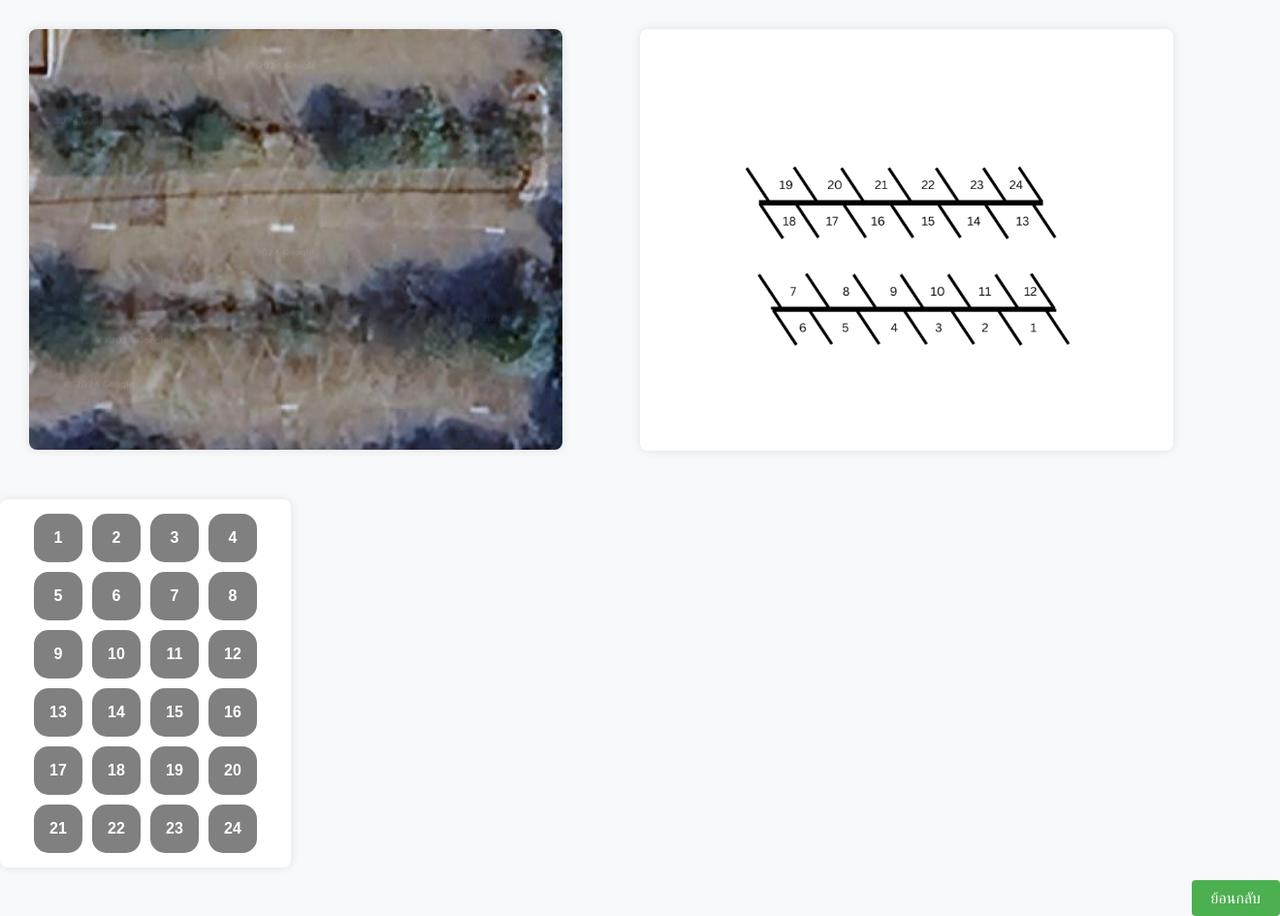
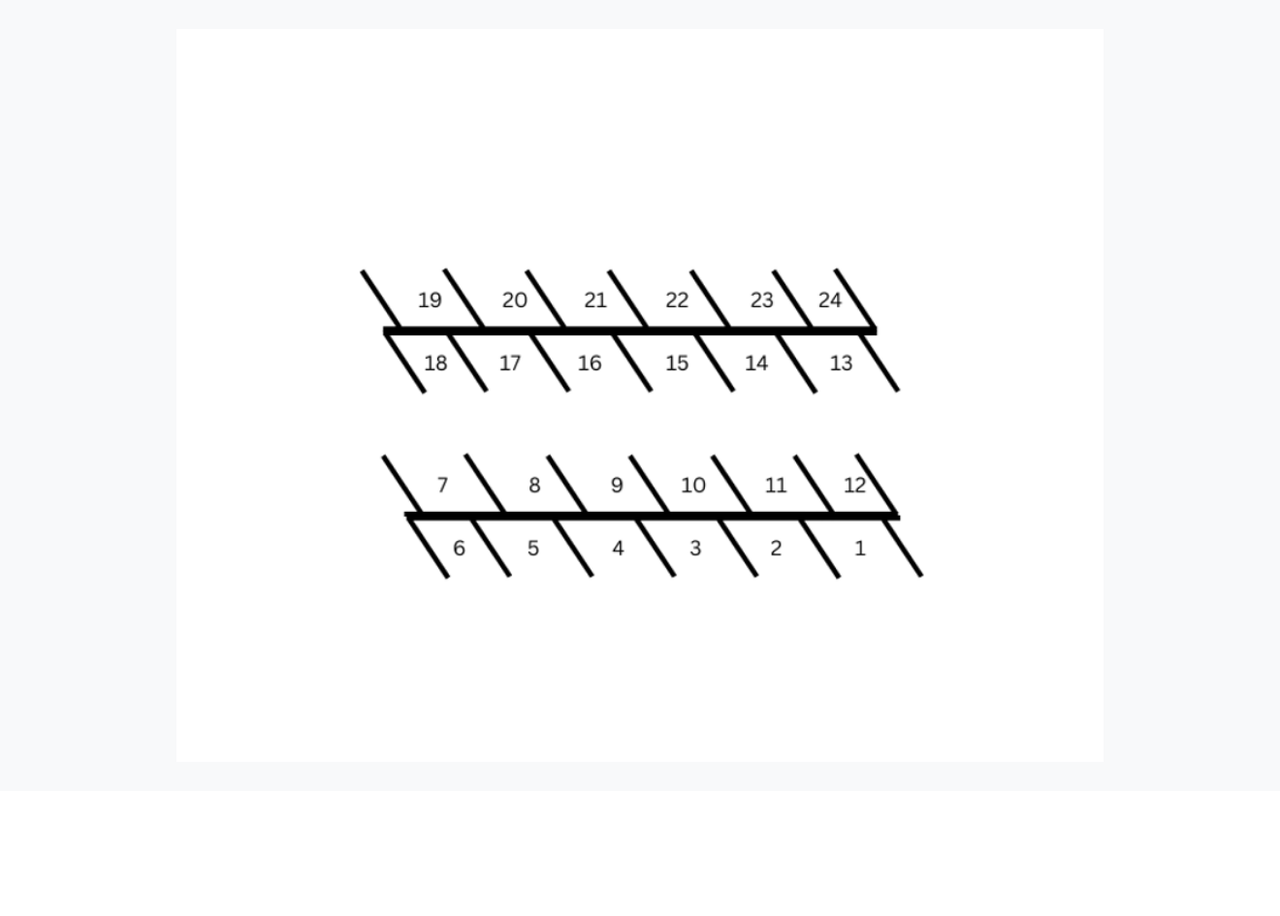
Before and after one commit to kengklaubu/Finall-Project-Selected-topics, a Django app: page /sc-parking/1/ in a window 1320 px wide. Shown: the part 60-1005 px from the top of the page at 97% size. After the commit the page ends 658 px from the top, so only its background shows below. Run offline with Django 5.2, Linux system fonts and the light colour scheme; the visitor is signed in with stand-in values (Sample User, id 1); some libraries are stand-ins or nearby versions.

Commit message:
feat:Update SVG and AnotherPage

```diff
--- a/easypark/templates/easypark/reserve_page.html
+++ b/easypark/templates/easypark/reserve_page.html
@@ -84,10 +84,7 @@
         </div>
 
         <!-- ปุ่มย้อนกลับ -->
-        <a href="{% url 'parking_location' location=location date=date %}"
-            class="mt-4 inline-block bg-gray-300 text-gray-700 px-4 py-2 rounded-lg hover:bg-gray-400 transition">
-            ย้อนกลับ
-        </a>
+
 
     </div>
 
--- a/easypark/templates/easypark/sc_parking.html
+++ b/easypark/templates/easypark/sc_parking.html
@@ -71,6 +71,7 @@
             box-shadow: 0 4px 8px rgba(0, 0, 0, 0.1);
         }
     </style>
+    <script src="https://code.jquery.com/jquery-3.6.4.min.js"></script>
 </head>
 
 <body>
@@ -91,48 +92,14 @@
         </div>
     </div>
 
-    <!-- Main Content Section -->
-    <div class="container">
-        <!-- Map Section -->
-        <div class="map-container">
-            <img src="{% static 'image/sc_parking_map.png' %}" alt="Parking Map">
-        </div>
-        <div class="map-container map">
-            <img src="{% static 'easypark/image/spot_sc.png' %}" alt="Parking Map">
-        </div>
-    </div>
+
 
 
 
 
 
     <!-- Parking Layout Section -->
-    <div class="parking-layout">
-        <div id="spot-1" class="parking-spot" onclick="showSpotDetails(1)">1</div>
-        <div id="spot-2" class="parking-spot" onclick="showSpotDetails(2)">2</div>
-        <div id="spot-3" class="parking-spot" onclick="showSpotDetails(3)">3</div>
-        <div id="spot-4" class="parking-spot" onclick="showSpotDetails(4)">4</div>
-        <div id="spot-5" class="parking-spot" onclick="showSpotDetails(5)">5</div>
-        <div id="spot-6" class="parking-spot" onclick="showSpotDetails(6)">6</div>
-        <div id="spot-7" class="parking-spot" onclick="showSpotDetails(7)">7</div>
-        <div id="spot-8" class="parking-spot" onclick="showSpotDetails(8)">8</div>
-        <div id="spot-9" class="parking-spot" onclick="showSpotDetails(9)">9</div>
-        <div id="spot-10" class="parking-spot" onclick="showSpotDetails(10)">10</div>
-        <div id="spot-11" class="parking-spot" onclick="showSpotDetails(11)">11</div>
-        <div id="spot-12" class="parking-spot" onclick="showSpotDetails(12)">12</div>
-        <div id="spot-13" class="parking-spot" onclick="showSpotDetails(13)">13</div>
-        <div id="spot-14" class="parking-spot" onclick="showSpotDetails(14)">14</div>
-        <div id="spot-15" class="parking-spot" onclick="showSpotDetails(15)">15</div>
-        <div id="spot-16" class="parking-spot" onclick="showSpotDetails(16)">16</div>
-        <div id="spot-17" class="parking-spot" onclick="showSpotDetails(17)">17</div>
-        <div id="spot-18" class="parking-spot" onclick="showSpotDetails(18)">18</div>
-        <div id="spot-19" class="parking-spot" onclick="showSpotDetails(19)">19</div>
-        <div id="spot-20" class="parking-spot" onclick="showSpotDetails(20)">20</div>
-        <div id="spot-21" class="parking-spot" onclick="showSpotDetails(21)">21</div>
-        <div id="spot-22" class="parking-spot" onclick="showSpotDetails(22)">22</div>
-        <div id="spot-23" class="parking-spot" onclick="showSpotDetails(23)">23</div>
-        <div id="spot-24" class="parking-spot" onclick="showSpotDetails(24)">24</div>
-    </div>
+
     </div>
     <style>
         .container {
@@ -262,101 +229,126 @@
     </style>
 
 
-    <!-- Details Section -->
-    <!-- Modal Overlay -->
+    <div class="container">
+        <!-- SVG Map -->
+        <svg id="parking-map" xmlns="http://www.w3.org/2000/svg" viewBox="0 0 500 300" width="100%" height="100%">
+            <image href="{% static 'easypark/image/spot_sc.png' %}" x="0" y="0" width="500" height="300" />
+
+            <!-- ตัวอย่างช่องจอด -->
+            <g id="spot-1" onclick="showSpotDetails(1)"></g>
+            <g id="spot-2" onclick="showSpotDetails(2)"></g>
+
+            <!-- เพิ่ม g สำหรับทุก spot -->
+
+        </svg>
+
+
+    </div>
+
+
+    <!-- Modal -->
     <div id="modal-overlay"
         style="display:none; position: fixed; top: 0; left: 0; width: 100%; height: 100%; background-color: rgba(0, 0, 0, 0.5); z-index: 999;">
         <div id="details-container"
             style="display: none; position: fixed; top: 50%; left: 50%; transform: translate(-50%, -50%); background-color: white; padding: 20px; border-radius: 8px; box-shadow: 0 0 10px rgba(0, 0, 0, 0.1); z-index: 1000;">
-            <!-- รายละเอียดจะแสดงที่นี่ -->
+            <!-- รายละเอียดช่องจอดจะแสดงที่นี่ -->
         </div>
     </div>
 
+    <script>
+        const locationId = 1;
+        function fetchParkingStatus() {
+            console.log("Fetching parking status...");
+            $.ajax({
+                url: "{% url 'get_parking_status' %}",
+                method: "GET",
+                data: { location_id: locationId }, // ส่ง location_id ไปยัง backend
+                success: function (data) {
+                    console.log("Parking status fetched:", data);
 
+                    const seen = new Set(); // ตรวจสอบความซ้ำซ้อน
+                    data.forEach(function (spot) {
+                        if (seen.has(spot.spot_number)) return; // ข้ามข้อมูลซ้ำ
+                        seen.add(spot.spot_number);
 
-    <!-- Back Button -->
-    <div class="back-button">
-        <a href="{% url 'homepage' %}">ย้อนกลับ</a>
-    </div>
+                        const spotElement = document.querySelector(`#spot-${spot.spot_number}`);
+                        if (!spotElement) return; // ถ้าไม่มี <g> ตรงกับ spot_number ข้าม
 
-    <!-- วางโค้ด AJAX ที่นี่ -->
-    <script src="https://code.jquery.com/jquery-3.6.0.min.js"></script>
-    <script>
-        function fetchParkingStatus() {
-            $.ajax({
-                url: "{% url 'get_parking_status' %}",  // URL ที่เรียกข้อมูลสถานะที่จอดรถ
-                method: "GET",
-                success: function (data) {
-                    data.forEach(function (spot) {
-                        var spotElement = document.getElementById("spot-" + spot.spot_number);
+                        spotElement.innerHTML = '';
+
+                        const path = document.createElementNS("http://www.w3.org/2000/svg", "path");
                         if (spot.is_available) {
-                            spotElement.style.backgroundColor = "green";  // ช่องว่าง
+                            path.setAttribute("fill", "#22db14"); // สีเขียว (ว่าง)
+                            path.setAttribute("d", "M64 80c-8.8 0-16 7.2-16 16l0 320c0 8.8 7.2 16 16 16l320 0c8.8 0 16-7.2 16-16l0-320c0-8.8-7.2-16-16-16L64 80zM0 96C0 60.7 28.7 32 64 32l320 0c35.3 0 64 28.7 64 64l0 320c0 35.3-28.7 64-64 64L64 480c-35.3 0-64-28.7-64-64L0 96zM337 209L209 337c-9.4 9.4-24.6 9.4-33.9 0l-64-64c-9.4-9.4-9.4-24.6 0-33.9s24.6-9.4 33.9 0l47 47L303 175c9.4-9.4 24.6-9.4 33.9 0s9.4 24.6 0 33.9z");
+                            path.setAttribute("transform", "translate(295, 200) scale(0.05)");
                         } else {
-                            spotElement.style.backgroundColor = "red";    // ช่องไม่ว่าง
+                            path.setAttribute("fill", "#ff0000"); // สีแดง (ไม่ว่าง)
+                            path.setAttribute("d", "M256 48a208 208 0 1 1 0 416 208 208 0 1 1 0-416zm0 464A256 256 0 1 0 256 0a256 256 0 1 0 0 512zM175 175c-9.4 9.4-9.4 24.6 0 33.9l47 47-47 47c-9.4 9.4-9.4 24.6 0 33.9s24.6 9.4 33.9 0l47-47 47 47c-9.4 9.4 24.6 9.4 33.9 0s9.4-24.6 0-33.9l-47-47 47-47c-9.4-9.4 9.4-24.6 0-33.9s-24.6-9.4-33.9 0l-47 47-47-47c-9.4-9.4-24.6-9.4-33.9 0z");
+                            path.setAttribute("transform", "translate(329, 200) scale(0.05)");
                         }
+                        spotElement.appendChild(path);
                     });
+                },
+                error: function () {
+                    console.error("Error fetching parking status");
                 }
             });
         }
 
+
+
+        // เรียก API ทุกๆ 2 วินาที
+        setInterval(fetchParkingStatus, 2000);
+
+
+        // ดึงรายละเอียดช่องจอด
         function showSpotDetails(spotNumber) {
             $.ajax({
-                url: "{% url 'get_spot_details' %}?spot=" + spotNumber,
+                url: "{% url 'get_spot_details' %}",
                 method: "GET",
+                data: { location_id: locationId, spot: spotNumber },
                 success: function (data) {
-                    if (data.error) {
-                        document.getElementById("details-container").innerHTML = `
-                <button class="reserve-btn" onclick="closeModal()">ปิด</button>
-                <p>${data.error}</p>
-            `;
+                    const detailsContainer = document.getElementById("details-container");
+                    if (!data || typeof data !== "object" || data.error) {
+                        detailsContainer.innerHTML = `<p>${data.error || "ไม่สามารถโหลดข้อมูลได้"}</p>`;
                     } else {
-                        // ถ้าช่องนี้ถูกจองไปแล้ว
-                        if (data.reserved_by !== 'ว่าง') {
-                            document.getElementById("details-container").innerHTML = `
-                    <h3>ช่องจอดหมายเลข ${data.spot_number}</h3>
+                        detailsContainer.innerHTML = `
+                    <h3>ช่องจอดหมายเลข ${spotNumber}</h3>
+                    <p>สถานะ: ${data.is_available ? "ว่าง" : "ไม่ว่าง"}</p>
                     <p>จองโดย: ${data.reserved_by}</p>
                     <p>ทะเบียนรถ: ${data.license_plate}</p>
-                    <p style="color:red;">ช่องนี้มีคนจองแล้ว ไม่สามารถจองได้</p>
-                    <button class="reserve-btn" onclick="closeModal()">ปิด</button>
+                    <button class="reserve-btn" onclick="goToReservePage(${spotNumber})">จองที่นี่</button>
                 `;
-                        } else {
-                            // ถ้าช่องนี้ยังว่าง สามารถจองได้
-                            document.getElementById("details-container").innerHTML = `
-                    <h3>ช่องจอดหมายเลข ${data.spot_number}</h3>
-                    <p>จองโดย: ${data.reserved_by}</p>
-                    <p>ทะเบียนรถ: ${data.license_plate}</p>
-                    <button class="reserve-btn" onclick="goToReservePage(${data.spot_number})">จองที่นี่</button>
-                    <button class="reserve-btn" onclick="closeModal()">ปิด</button>
-                `;
-                        }
                     }
-                    showModal();  // แสดง modal
+                    showModal();
                 },
                 error: function () {
-                    document.getElementById("details-container").innerHTML = `
-            <button class="reserve-btn" onclick="closeModal()">ปิด</button>
-            <p>เกิดข้อผิดพลาดในการดึงข้อมูล</p>
-        `;
-                    showModal();  // แสดง modal เมื่อเกิดข้อผิดพลาด
+                    console.error("Error fetching spot details");
+                    const detailsContainer = document.getElementById("details-container");
+                    detailsContainer.innerHTML = `<p>ไม่สามารถโหลดข้อมูลได้ในขณะนี้ โปรดลองอีกครั้ง</p>`;
+                    showModal();
                 }
             });
         }
 
         function goToReservePage(spotNumber) {
-            // Redirect ไปที่หน้าสำหรับจองพร้อมกับข้อมูล spot_number
+            if (isNaN(spotNumber)) {
+                alert("ข้อมูลไม่ถูกต้อง");
+                return;
+            }
             window.location.href = `/reserve_page/${spotNumber}/`;
         }
 
         function showModal() {
+            const overlay = document.getElementById("modal-overlay");
             document.getElementById("details-container").style.display = "block";
-            document.getElementById("modal-overlay").style.display = "block";
+            overlay.style.display = "block";
 
-            // เพิ่ม event listener เพื่อปิด modal เมื่อคลิกนอก modal
-            document.getElementById("modal-overlay").addEventListener("click", function (event) {
-                if (event.target === document.getElementById("modal-overlay")) {
+            overlay.addEventListener("click", function (event) {
+                if (event.target === overlay) {
                     closeModal();
                 }
-            });
+            }, { once: true });
         }
 
         function closeModal() {
@@ -364,9 +356,12 @@
             document.getElementById("modal-overlay").style.display = "none";
         }
 
-        // เรียก fetchParkingStatus ทุกๆ 2 วินาที
+
+
+        // อัปเดตสถานะที่จอดรถทุกๆ 2 วินาที
         setInterval(fetchParkingStatus, 2000);
     </script>
+
 
 </body>
 
--- a/easypark/urls.py
+++ b/easypark/urls.py
@@ -18,9 +18,9 @@ urlpatterns = [
     path('Cowork_Parking/<str:date>/', login_required(views.Cowork_Parking), name='Cowork_Parking'),
     path('NU_Parking/<str:date>/', login_required(views.NU_Parking), name='NU_Parking'),
     path('PH_Parking/<str:date>/', login_required(views.PH_Parking), name='PH_Parking'),
-    path('get-parking-status/', views.get_parking_status, name='get_parking_status'),  # สำหรับ AJAX ที่ดึงสถานะที่จอด
-    path('get-spot-details/', views.get_spot_details, name='get_spot_details'),  # สำหรับ AJAX ที่ดึงรายละเอียดที่จอดรถ
-    path('reserve_page/<int:spot_number>/', login_required(views.reserve_page), name='reserve_page'),  # ส่งค่า spot_number ไปหน้า reserve_page
+    path('api/get_parking_status', views.get_parking_status, name='get_parking_status'),
+    path('api/get_spot_details', views.get_spot_details, name='get_spot_details'),
+    path('reserve_page/<int:spot_number>/', login_required(views.reserve_page), name='reserve_page'),
     path('confirm_reservation/', login_required(views.confirm_reservation), name='confirm_reservation'),
     path('cancel_reservation/', views.cancel_reservation, name='cancel_reservation'),
     path('login/',(views.login_page), name='login_page'),
@@ -29,7 +29,7 @@ urlpatterns = [
     path('accounts/login/', LoginView.as_view(template_name='easypark/login.html'), name='login'),
     path('logout/', views.logout_view, name='logout'),
     path('password_reset/', views.password_reset, name='password_reset1221'),
-    path('locations/', views.locations_page, name='locations'),
+    #path('locations/', views.locations_page, name='locations'),
     path('locations/<slug:location_slug>/', views.parking_location, name='parking-location'),
     path('reservation_history/', views.reservation_history, name='reservation_history'),
     path('login/', views.login_page, name='login_page'),
--- a/easypark/views.py
+++ b/easypark/views.py
@@ -206,8 +206,8 @@ def get_parking_spots(request, location_id):
 from django.shortcuts import render, get_object_or_404
 from .models import ParkingLocation
 
-def locations_page(request):
-    return render(request, 'easypark/locations.html')
+#def locations_page(request):
+    #return render(request, 'easypark/locations.html')
 
 def parking_location(request, location_slug):
     location = get_object_or_404(ParkingLocation, slug=location_slug)
@@ -329,13 +329,42 @@ def homepage(request):
 
 
 
+
 from django.http import JsonResponse
 from .models import ParkingSpot
 
 def get_parking_status(request):
-    spots = ParkingSpot.objects.all()
-    data = [{'spot_number': spot.spot_number, 'is_available': spot.is_available} for spot in spots]
+    # ดึง location_id จาก request
+    location_id = request.GET.get('location_id')
+
+    # ตรวจสอบว่า location_id ถูกส่งมาหรือไม่
+    if not location_id:
+        return JsonResponse({'error': 'กรุณาระบุ location_id'}, status=400)
+
+    # ตรวจสอบว่า location_id เป็นตัวเลขหรือไม่
+    try:
+        location_id = int(location_id)
+    except ValueError:
+        return JsonResponse({'error': 'location_id ต้องเป็นตัวเลข'}, status=400)
+
+    # ดึงข้อมูลจากฐานข้อมูล
+    spots = ParkingSpot.objects.filter(location_id=location_id)
+    if not spots.exists():  # กรณีไม่มีข้อมูลใน location_id นี้
+        return JsonResponse({'error': 'ไม่มีข้อมูลช่องจอดสำหรับ location_id นี้'}, status=404)
+
+    # สร้าง JSON response
+    data = [
+        {
+            'spot_number': spot.spot_number,
+            'is_available': spot.is_available,
+        }
+        for spot in spots
+    ]
     return JsonResponse(data, safe=False)
+
+
+
+
 
 
 
@@ -344,17 +373,27 @@ from django.http import JsonResponse
 from .models import ParkingSpot
 
 def get_spot_details(request):
+    location_id = request.GET.get('location_id')
     spot_number = request.GET.get('spot')
+
+    # ตรวจสอบว่า location_id และ spot_number ถูกส่งมาหรือไม่
+    if not location_id or not spot_number:
+        return JsonResponse({'error': 'กรุณาระบุ location_id และ spot_number'}, status=400)
+
     try:
-        spot = ParkingSpot.objects.select_related('reserved_by').get(spot_number=spot_number)
+        spot = ParkingSpot.objects.get(location_id=location_id, spot_number=spot_number)
         response_data = {
             'spot_number': spot.spot_number,
+            'is_available': spot.is_available,
             'reserved_by': spot.reserved_by.username if spot.reserved_by else 'ว่าง',
-            'license_plate': spot.license_plate if spot.license_plate else 'ไม่มีข้อมูล',
+            'license_plate': spot.license_plate if spot.license_plate else None,
         }
         return JsonResponse(response_data)
     except ParkingSpot.DoesNotExist:
         return JsonResponse({'error': 'ไม่พบข้อมูลช่องจอดนี้'}, status=404)
+
+
+
 
 from django.contrib.auth.decorators import login_required
 from django.shortcuts import render
@@ -389,25 +428,38 @@ def reserve_parking_spot(request, spot_id):
 
 
 
-
 from django.shortcuts import render, redirect
 from django.http import JsonResponse
 from .models import ParkingSpot
 from django.contrib.auth.decorators import login_required
-# ฟังก์ชันแสดงหน้า reserve_page พร้อมแสดงข้อมูลที่จอง
+
 @login_required
 def reserve_page(request, spot_number):
-    # ดึงข้อมูลรายละเอียดของที่จอดรถจาก spot_number
+    location_id = request.GET.get('location_id')  # รับ location_id จาก URL
+    print(f"Received spot_number: {spot_number}, location_id: {location_id}")
+
     try:
-        spot = ParkingSpot.objects.get(spot_number=spot_number)
+        # ดึงข้อมูลจากฐานข้อมูล
+        if location_id:
+            spot = ParkingSpot.objects.get(spot_number=spot_number, location_id=location_id)
+        else:
+            spot = ParkingSpot.objects.get(spot_number=spot_number)
+
+        print(f"Spot found: {spot}")
+
         context = {
-            'spot_number': spot.spot_number,
-            'location': spot.location,
-            'date': spot.date,  # ต้องมีข้อมูล date
+            'spot': spot,  # ส่งข้อมูล spot ไปที่ template
         }
         return render(request, 'easypark/reserve_page.html', context)
     except ParkingSpot.DoesNotExist:
-        return render(request, 'error.html', {'message': 'ไม่พบที่จอดรถที่คุณเลือก'})
+        print("No spot found")
+        return render(request, 'easypark/error.html', {'message': 'ไม่พบที่จอดรถที่คุณเลือก'})
+    except ParkingSpot.MultipleObjectsReturned:
+        print("Multiple spots found")
+        return render(request, 'easypark/error.html', {'message': 'พบข้อมูลซ้ำในระบบ โปรดติดต่อผู้ดูแลระบบ'})
+
+
+
 
 
 
--- a/easyparking/settings.py
+++ b/easyparking/settings.py
@@ -125,7 +125,7 @@ DATABASES = {
         'ENGINE': 'django.db.backends.mysql',
         'NAME': 'easyparking',  # ชื่อฐานข้อมูล
         'USER': 'root',         # ชื่อผู้ใช้ของ MySQL
-        'PASSWORD': '0000',         # รหัสผ่านของ MySQL
+        'PASSWORD': '',         # รหัสผ่านของ MySQL
         'HOST': 'localhost',    # หรือ IP ของเซิร์ฟเวอร์ฐานข้อมูล MySQL
         'PORT': '3306',         # พอร์ตของ MySQL (ค่าเริ่มต้นคือ 3306)
         'OPTIONS': {
```
Also changed, not shown: easypark/templates/easypark/error.html (added, +13 -0 lines).
